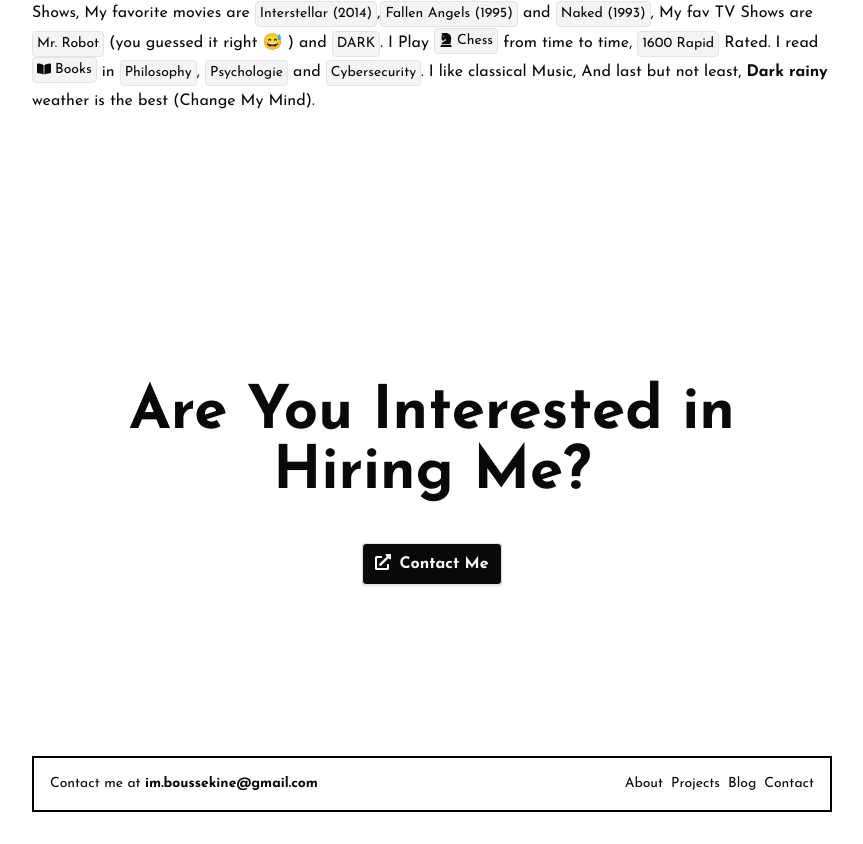
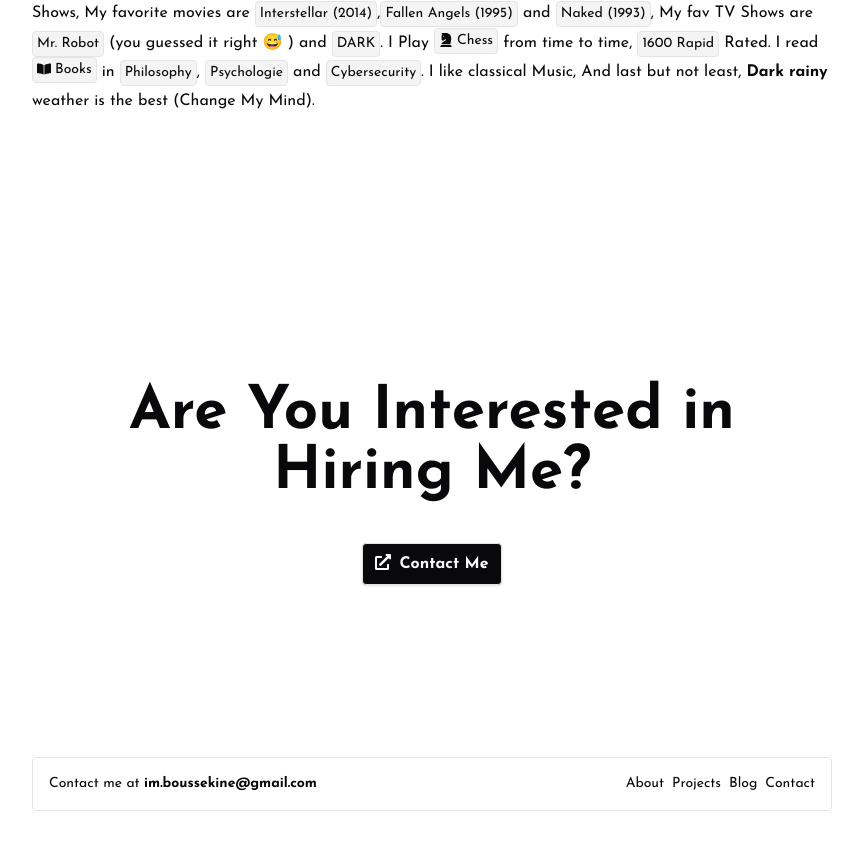
Before and after one commit to 1sma31L/Portfolio, a Next.js app: page / in a window 1280 px wide. Shown: the part 3903-4747 px from the top of the page, without its empty margins (208-1071 px from the left). Built offline with nearby package versions, Linux system fonts and the light colour scheme.

Commit message:
style: Changed the border color to lighter one

```diff
--- a/src/components/Footer.tsx
+++ b/src/components/Footer.tsx
@@ -11,7 +11,7 @@ function Footer() {
 	return (
 		<footer
 			className={`container mx-auto h-[15vh]  rounded-lg text-xs md:text-sm flex justify-center items-center p-4 md:px-0 flex-col `}>
-			<div className="flex flex-col sm:flex-row gap-2 justify-between items-center w-full border-2 p-4 border-black">
+			<div className="flex flex-col sm:flex-row gap-2 justify-between items-center w-full border rounded sm:rounded-sm p-4">
 				<p className=" text-center">
 					Contact me at{" "}
 					<Link
```
